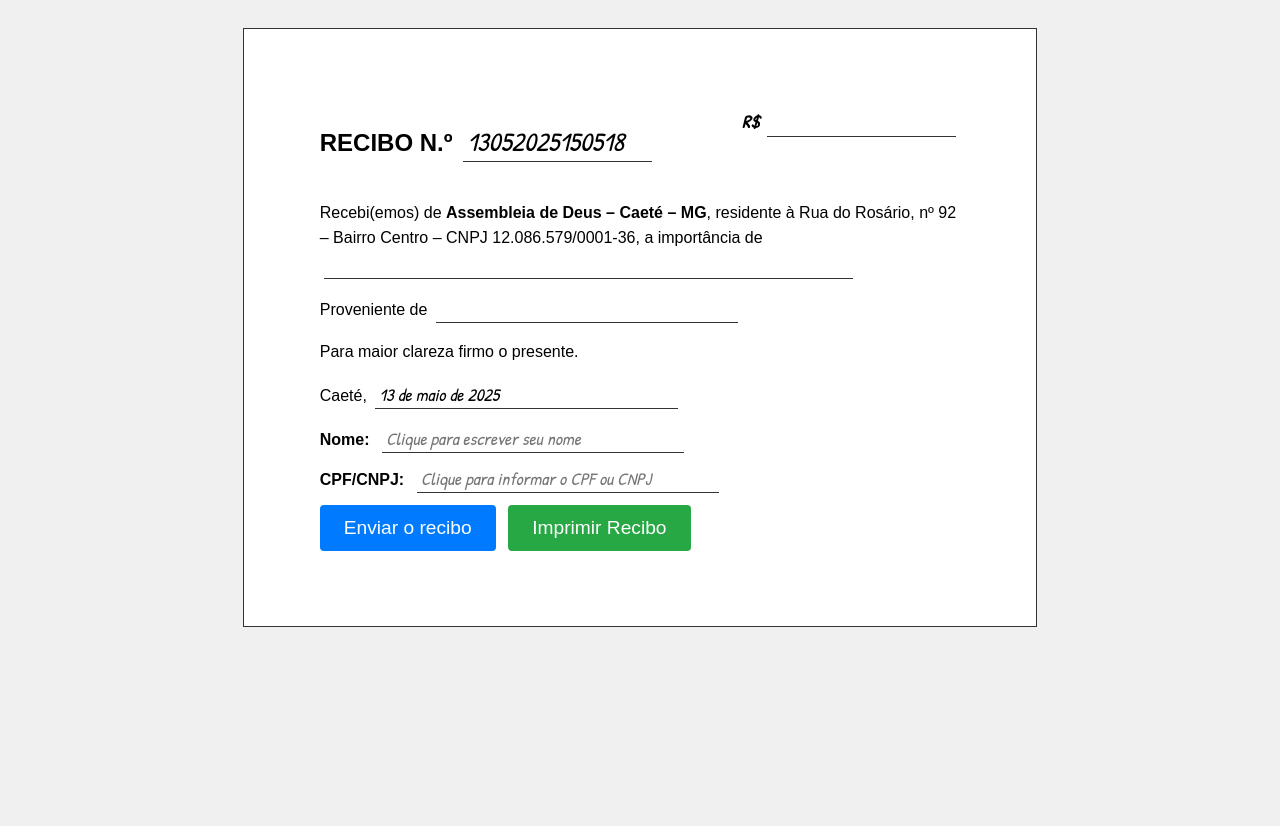
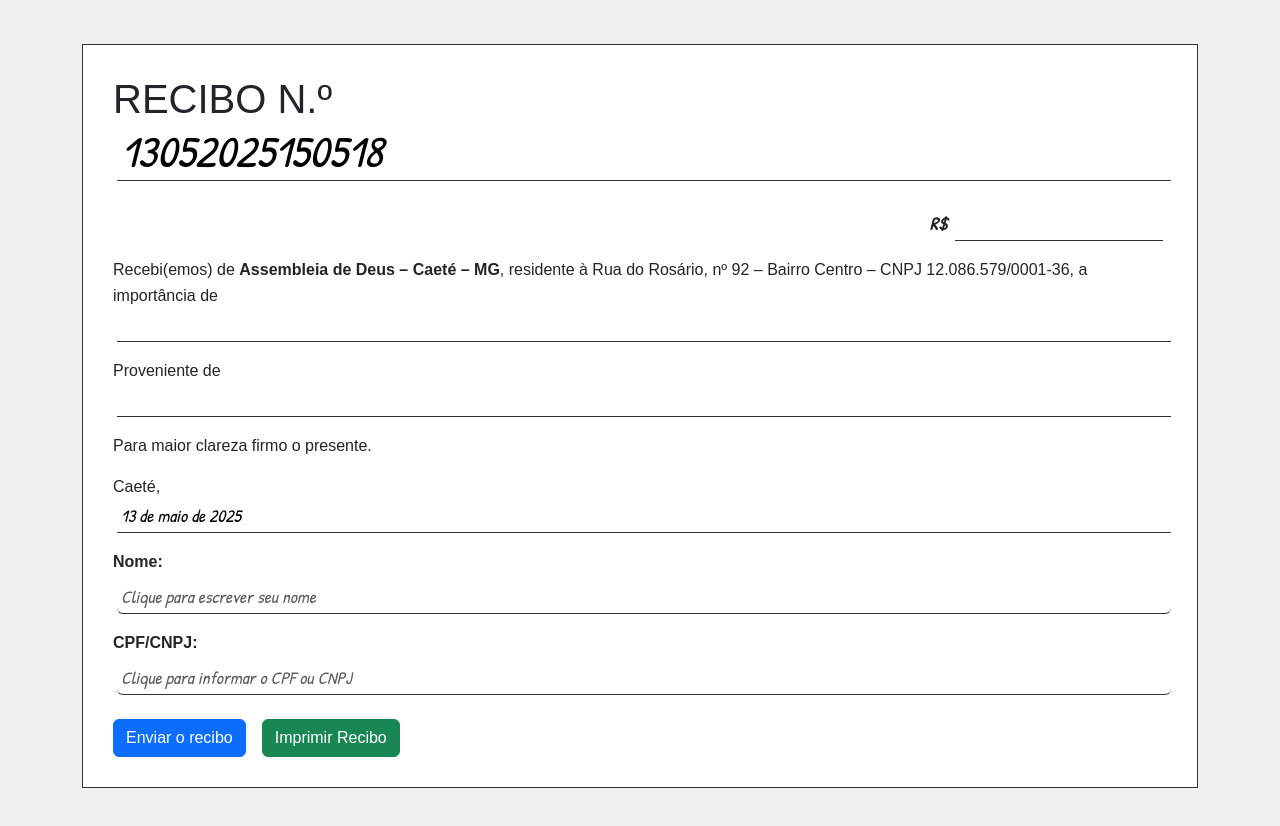
Before and after one commit to AssembleiaDeDeusMissaoCaete/RECIBOS, a plain HTML site: page index.html in a window 1280 px wide. Before the commit the page ends 800 px from the top, so only its background shows below. Drawn offline with nearby package versions, Linux system fonts and the light colour scheme.

Commit message:
Melhoras

```diff
--- a/index.html
+++ b/index.html
@@ -2,11 +2,13 @@
 <html lang="pt-BR">
 <head>
   <meta charset="UTF-8">
+  <meta name="viewport" content="width=device-width, initial-scale=1">
   <title>Gerador de Recibo com Envio Controlado</title>
   <link href="https://fonts.googleapis.com/css2?family=Patrick+Hand&display=swap" rel="stylesheet">
+  <link href="https://cdn.jsdelivr.net/npm/bootstrap@5.3.2/dist/css/bootstrap.min.css" rel="stylesheet">
   <script src="https://cdnjs.cloudflare.com/ajax/libs/html2pdf.js/0.9.2/html2pdf.bundle.min.js"></script>
   <style>
-    body { font-family: Arial, sans-serif; background: #f0f0f0; padding: 20px; }
+    body { background: #f0f0f0; padding: 20px; font-family: Arial, sans-serif; }
     #loader {
       display: none;
       position: fixed;
@@ -32,17 +34,12 @@
       to { transform: rotate(360deg); }
     }
     #recibo {
-      width: 210mm;
-      max-width: 100%;
-      margin: auto;
       background: white;
-      padding: 20mm;
+      padding: 30px;
       border: 1px solid #333;
-      position: relative;
       line-height: 1.6;
       box-sizing: border-box;
     }
-    #recibo h1 { font-size: 24px; margin-bottom: 10mm; }
     .receipt-input {
       border: none;
       border-bottom: 1px solid #333;
@@ -52,32 +49,15 @@
       font-size: 1.1em;
       padding: 2px 4px;
       margin: 0 4px;
-      box-sizing: border-box;
+      width: 100%;
     }
-    .small { width: 50mm; }
-    .medium { width: 80mm; }
-    .large { width: 140mm; }
-    #recibo .valor-numero {
-      position: absolute;
-      top: 20mm;
-      right: 20mm;
+    .valor-numero {
       font-size: 18px;
       font-weight: bold;
       font-family: 'Patrick Hand', cursive;
       font-style: italic;
+      text-align: end;
     }
-    button {
-      margin-top: 12px;
-      padding: 12px 24px;
-      border: none;
-      border-radius: 4px;
-      cursor: pointer;
-      font-size: 1.2em;
-    }
-    #send-button { background: #007bff; color: #fff; margin-right: 8px; }
-    #print-button { background: #28a745; color: #fff; }
-    .assinatura-section { margin-top: 12px; }
-    .assinatura-label { font-weight: bold; margin-right: 4px; }
     @media print { button { display: none; } }
   </style>
 </head>
@@ -86,23 +66,27 @@
     <div class="loader-spinner"></div>
     <div style="font-size:1.2em; font-style:italic; color:#555;">Por favor, aguarde...</div>
   </div>
-  <div id="recibo">
-    <h1>RECIBO N.º <input type="text" id="numeroRecibo" class="receipt-input small" readonly></h1>
-    <div class="valor-numero">R$ <input type="text" id="valorNumero" class="receipt-input small" readonly></div>
-    <p>Recebi(emos) de <strong>Assembleia de Deus – Caeté – MG</strong>, residente à Rua do Rosário, nº 92 – Bairro Centro – CNPJ 12.086.579/0001-36, a importância de <input type="text" id="valorExtenso" class="receipt-input large" readonly></p>
-    <p>Proveniente de <input type="text" id="provenienteInput" class="receipt-input medium" readonly></p>
-    <p>Para maior clareza firmo o presente.</p>
-    <p>Caeté, <input type="text" id="dataInput" class="receipt-input medium" readonly></p>
-    <div class="assinatura-section">
-      <span class="assinatura-label">Nome:</span>
-      <input type="text" id="assinanteNome" class="receipt-input medium" placeholder="Clique para escrever seu nome">
+  <div class="container">
+    <div id="recibo" class="my-4">
+      <h1 class="mb-4">RECIBO N.º <input type="text" id="numeroRecibo" class="receipt-input" readonly></h1>
+      <div class="valor-numero mb-3">R$ <input type="text" id="valorNumero" class="receipt-input w-auto d-inline-block" readonly></div>
+      <p>Recebi(emos) de <strong>Assembleia de Deus – Caeté – MG</strong>, residente à Rua do Rosário, nº 92 – Bairro Centro – CNPJ 12.086.579/0001-36, a importância de <input type="text" id="valorExtenso" class="receipt-input" readonly></p>
+      <p>Proveniente de <input type="text" id="provenienteInput" class="receipt-input" readonly></p>
+      <p>Para maior clareza firmo o presente.</p>
+      <p>Caeté, <input type="text" id="dataInput" class="receipt-input" readonly></p>
+      <div class="mb-3">
+        <label class="form-label fw-bold">Nome:</label>
+        <input type="text" id="assinanteNome" class="form-control receipt-input" placeholder="Clique para escrever seu nome">
+      </div>
+      <div class="mb-4">
+        <label class="form-label fw-bold">CPF/CNPJ:</label>
+        <input type="text" id="assinanteCPF" class="form-control receipt-input" placeholder="Clique para informar o CPF ou CNPJ">
+      </div>
+      <div class="d-flex gap-3 flex-wrap">
+        <button id="send-button" class="btn btn-primary">Enviar o recibo</button>
+        <button id="print-button" class="btn btn-success" onclick="window.print()">Imprimir Recibo</button>
+      </div>
     </div>
-    <div class="assinatura-section">
-      <span class="assinatura-label">CPF/CNPJ:</span>
-      <input type="text" id="assinanteCPF" class="receipt-input medium" placeholder="Clique para informar o CPF ou CNPJ">
-    </div>
-    <button id="send-button">Enviar o recibo</button>
-    <button id="print-button" onclick="window.print()">Imprimir Recibo</button>
   </div>
   <script>
     function verificarExpiracao() {
@@ -113,10 +97,10 @@
         const umaHora = 3600000;
         if (isNaN(expiracao) || agora > (expiracao + umaHora)) {
           document.body.innerHTML = `
-            <div style="display: flex; justify-content: center; align-items: center; height: 100vh; background: linear-gradient(145deg, #f8f9fa, #e9ecef); font-family: Arial, sans-serif;">
-              <div style="background: white; border: 1px solid #ccc; padding: 40px; border-radius: 12px; box-shadow: 0 4px 12px rgba(0,0,0,0.1); text-align: center; max-width: 90%;">
-                <h1 style="color: #dc3545; margin-bottom: 16px;">🔒 Link Expirado</h1>
-                <p style="font-size: 1.2em; color: #333;">Este link não está mais disponível.<br>Solicite um novo para continuar.</p>
+            <div class="d-flex justify-content-center align-items-center vh-100 bg-light">
+              <div class="bg-white border p-5 rounded text-center shadow">
+                <h1 class="text-danger mb-3">🔒 Link Expirado</h1>
+                <p class="fs-5">Este link não está mais disponível.<br>Solicite um novo para continuar.</p>
               </div>
             </div>`;
           throw new Error("Link expirado");
@@ -173,8 +157,8 @@
         const reader=new FileReader();reader.onload=async()=>{const base64=reader.result.split(',')[1];const resp=await fetch(WEB_APP_URL,{method:'POST',headers:{'Content-Type':'text/plain'},body:JSON.stringify({fileBase64:base64,filename:opt.filename})});const json=await resp.json();loader.style.display='none';alert(json.status==='OK'?'RECIBO ENVIADO COM SUCESSO!':'Erro: '+(json.message||''));};
         reader.readAsDataURL(pdfBlob);
       }catch(e){console.error(e);loader.style.display='none';alert('Falha ao enviar: '+e.message);}finally{
-        document.getElementById('send-button').style.display='inline-block';
-        document.getElementById('print-button').style.display='inline-block';
+        sendBtn.style.display='inline-block';
+        printBtn.style.display='inline-block';
       }
     }
   </script>
```
